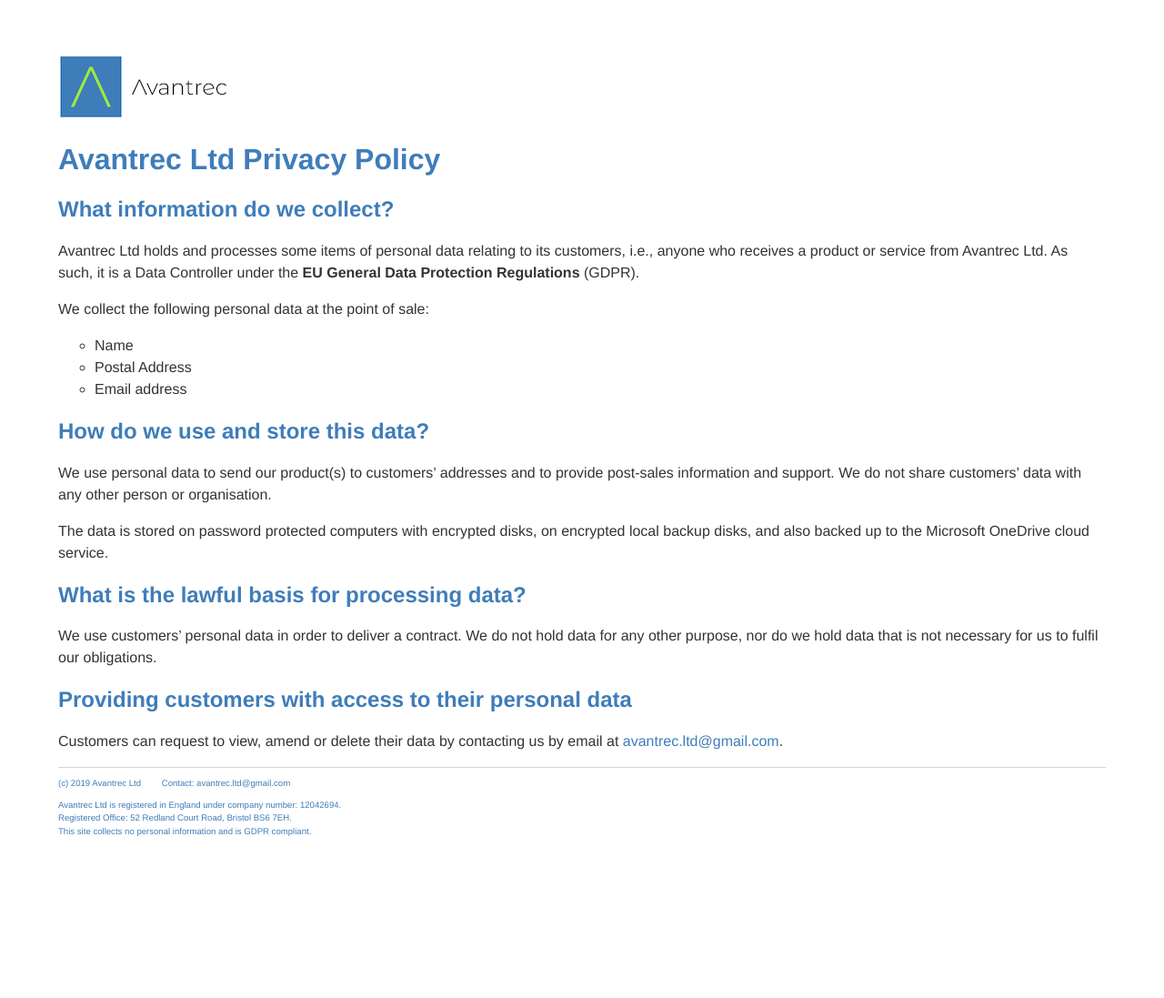
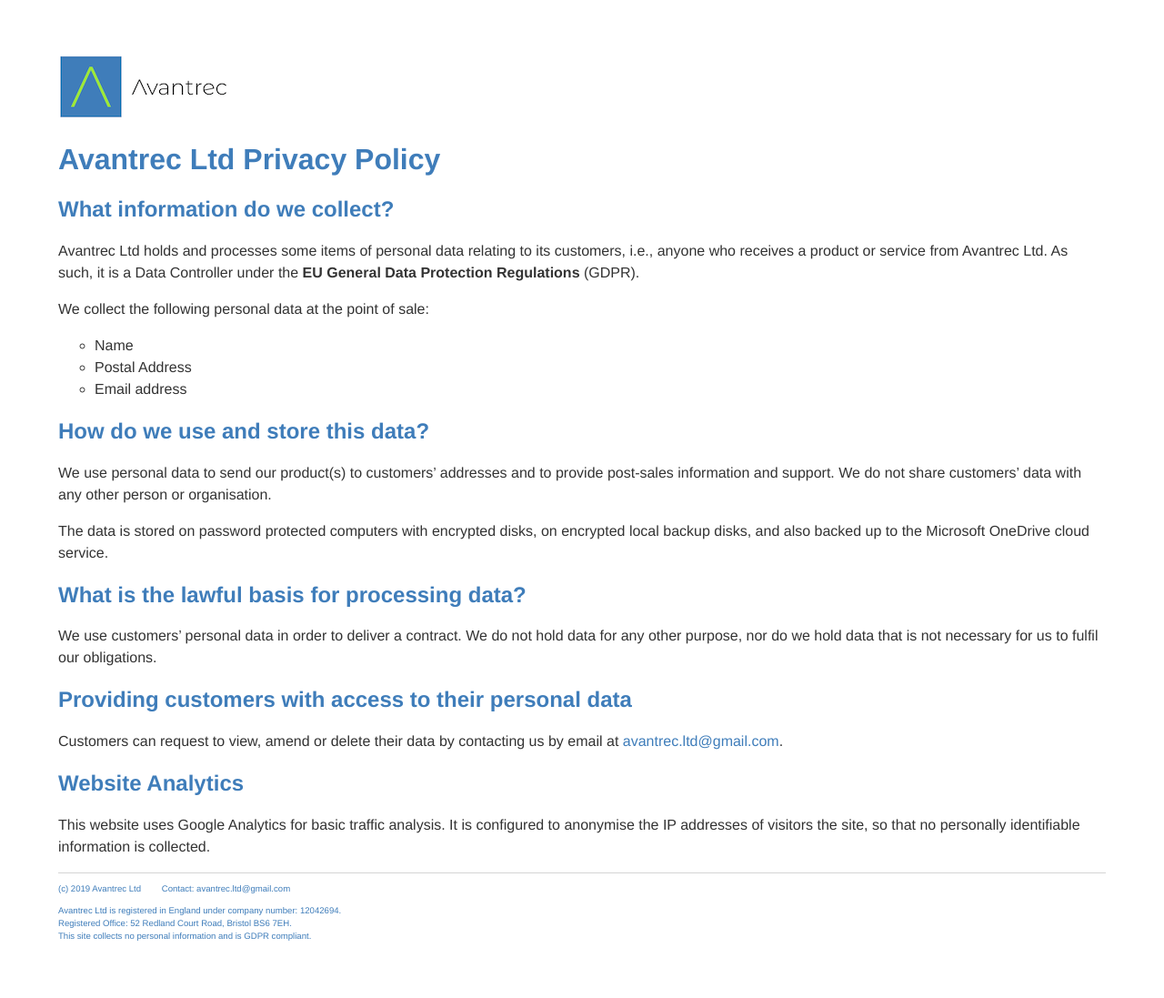
Before and after one commit to avantrec/avantrec.github.io, a Jekyll site: the page built from gdpr_privacy.md, in a window 1280 px wide. Shown: the whole page at 91% size. Built offline with Jekyll 4.4.1, drawn with Linux system fonts in a browser that asks for light colours; before the commit the page ends 981 px from its top, so only the background shows below that.

Commit message:
Add website analytics section to GDPR notice.

```diff
--- a/gdpr_privacy.md
+++ b/gdpr_privacy.md
@@ -27,3 +27,7 @@
 ## Providing customers with access to their personal data
 
 Customers can request to view, amend or delete their data by contacting us by email at <a href="mailto:avantrec.ltd@gmail.com">avantrec.ltd@gmail.com</a>.
+
+## Website Analytics
+
+This website uses Google Analytics for basic traffic analysis. It is configured to anonymise the IP addresses of visitors the site, so that no personally identifiable information is collected.
```
Also changed, not shown: sonoplus/beta.md (+1 -1 lines).
